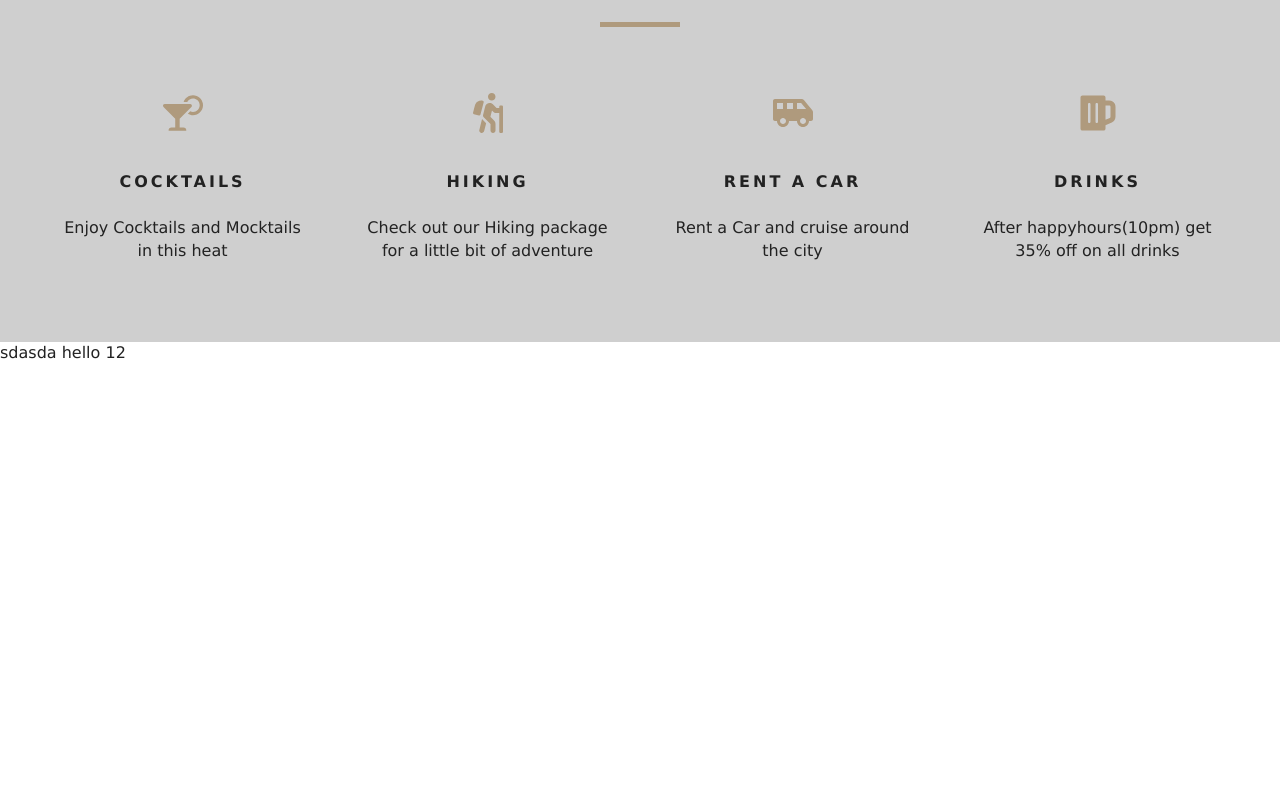
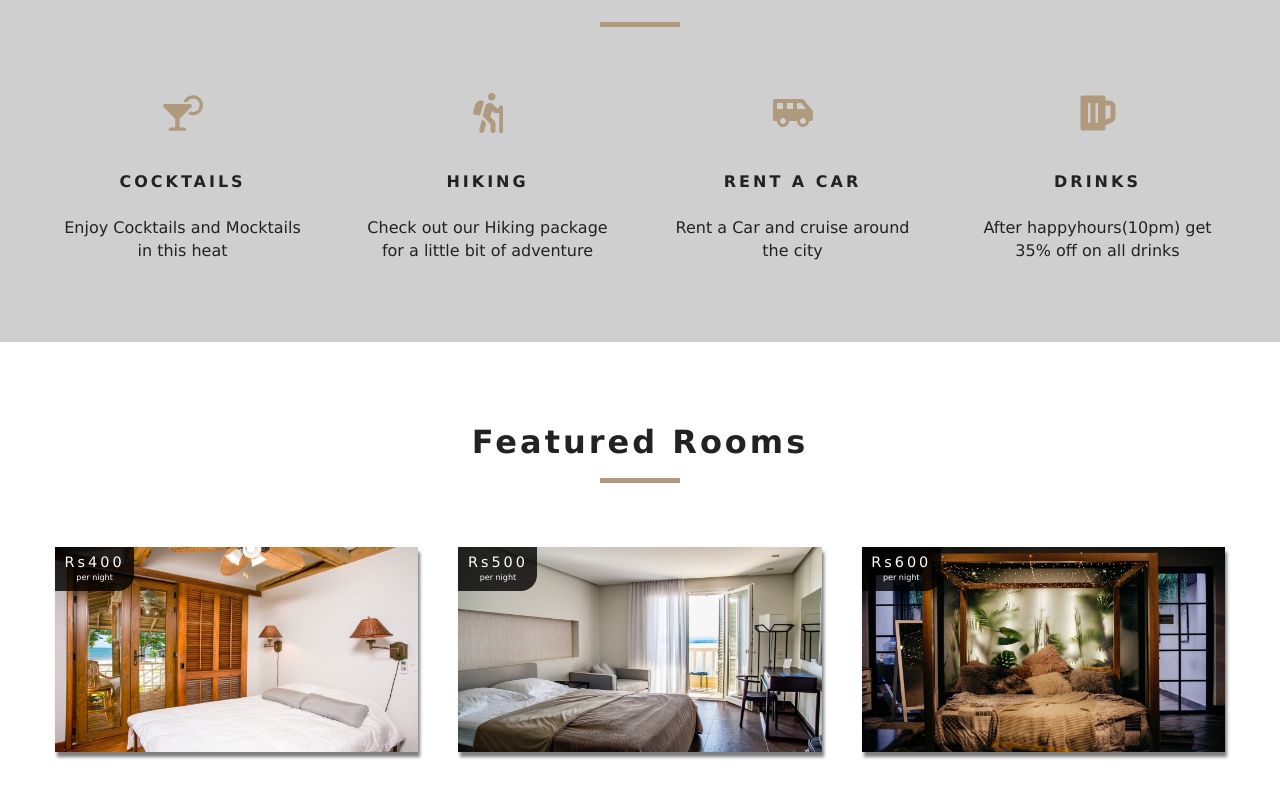
Before and after one commit to Subin-Panta/Hotel-reservation-using-react, a React (Create React App) app: page / in a window 1280 px wide. Shown: the part 914-1712 px from the top of the page. Before the commit the page ends 1279 px from the top, so only its background shows below. Built offline with nearby package versions, Linux system fonts and the light colour scheme.

Commit message:
added room cards and destructured data

```diff
--- a/src/Context.js
+++ b/src/Context.js
@@ -1,10 +1,35 @@
 import React, { Component, createContext } from 'react'
+import items from "./data"
 export const RoomContext = createContext()
 export default class RoomProvider extends Component {
     state={
-        greeting: "hello",
-        no: 12
+        rooms:[],
+        sortedRooms:[],
+        featuredRooms:[],
+        loading: true
     }
+
+    componentDidMount(){
+        let rooms = this.formatData(items)
+        let featuredRooms= rooms.filter(rooms => rooms.featured === true)
+        this.setState({
+            rooms,
+            featuredRooms,
+            sortedRooms: rooms,
+            loading:false
+        })
+    }
+    formatData(items){
+        let tempItems=items.map(item =>{
+            let id= item.sys.id
+            let images=item.fields.images.map(image => image.fields.file.url)
+            let room={...item.fields,images,id}
+            return room;
+        }
+        )
+        return tempItems
+    }
+
     render() {
         return (
             <RoomContext.Provider value={{
--- a/src/components/FeaturedRooms.js
+++ b/src/components/FeaturedRooms.js
@@ -1,11 +1,22 @@
 import React,{ useContext } from 'react'
 import { RoomContext } from "../Context";
+import Loading from "./loading"
+import Room from "./Room"
+import Title from "./Title"
+export default function FeaturedRooms() {
+     let {loading , featuredRooms: rooms}= useContext(RoomContext)
+     rooms= rooms.map(room => {
+         return <Room key={room.id} room={room}/>
+     })
+    return (
+        <section className="featured-rooms">
+           <Title title="Featured Rooms"/>
+           <div className="featured-rooms-center">
+               {loading?<Loading /> : rooms}
+           </div>
 
-export default function FeaturedRooms() {
-    const {greeting, no}= useContext(RoomContext)
-    return (
-        <div>
-            sdasda {greeting} {no}
-        </div>
+
+
+        </section>
     )
 }
--- /dev/null
+++ b/src/components/Room.js
@@ -0,0 +1,21 @@
+import React from 'react'
+import { Link } from "react-router-dom"
+import defaultImg from "../images/room-1.jpeg"
+export default function Room({room}) {
+    const {name,slug,images,price}=room;
+    return (
+        <article className="room">
+            <div className="img-container">
+            <img src={images[0] || defaultImg} alt="single Room"/>
+            <div className="price-top">
+               <h6>Rs{price}</h6>
+               <p>per night</p>
+            </div>
+            <Link to={'/rooms/'+ slug} className="btn-primary room-link">
+                Features
+             </Link>
+            </div>
+
+        </article>
+    )
+}
--- /dev/null
+++ b/src/components/loading.js
@@ -0,0 +1,10 @@
+import React from 'react'
+import loadingGif from '../images/gif/loading-gear.gif'
+export default function loading() {
+    return (
+        <div className="loading">
+            <h4>rooms data loading....</h4>
+            <img src={loadingGif} alt=""/>
+        </div>
+    )
+}
--- a/src/pages/Home.js
+++ b/src/pages/Home.js
@@ -9,7 +9,6 @@
         <React.Fragment>
         <Hero>
             <Banner title="Luxurious rooms" subtitle="deluxe rooms starting @9000Rs/Day" ><Link to="/rooms/" className="btn-primary">Rooms</Link></Banner>
-            Hello home page
         </Hero>
         <Services />
         <FeaturedRooms />
```
Also changed, not shown: src/App.css (line endings or trailing spaces).
